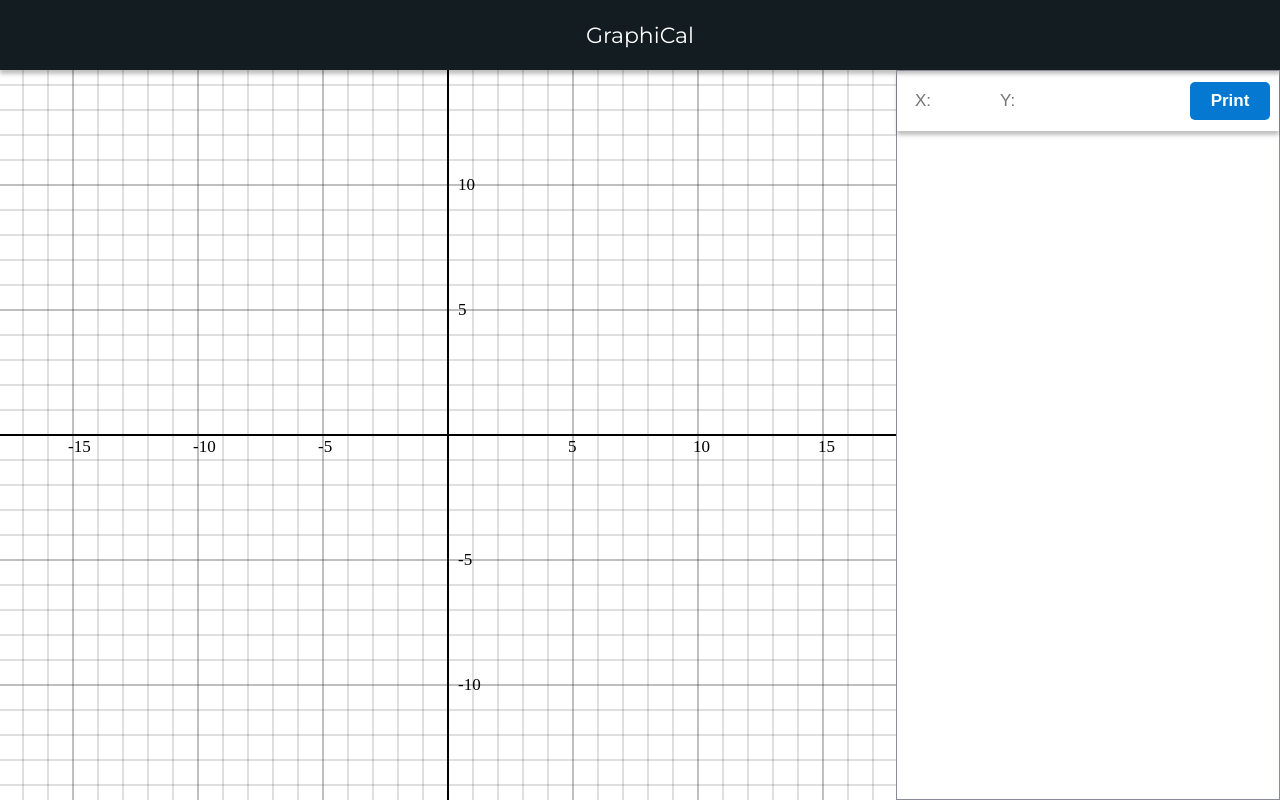
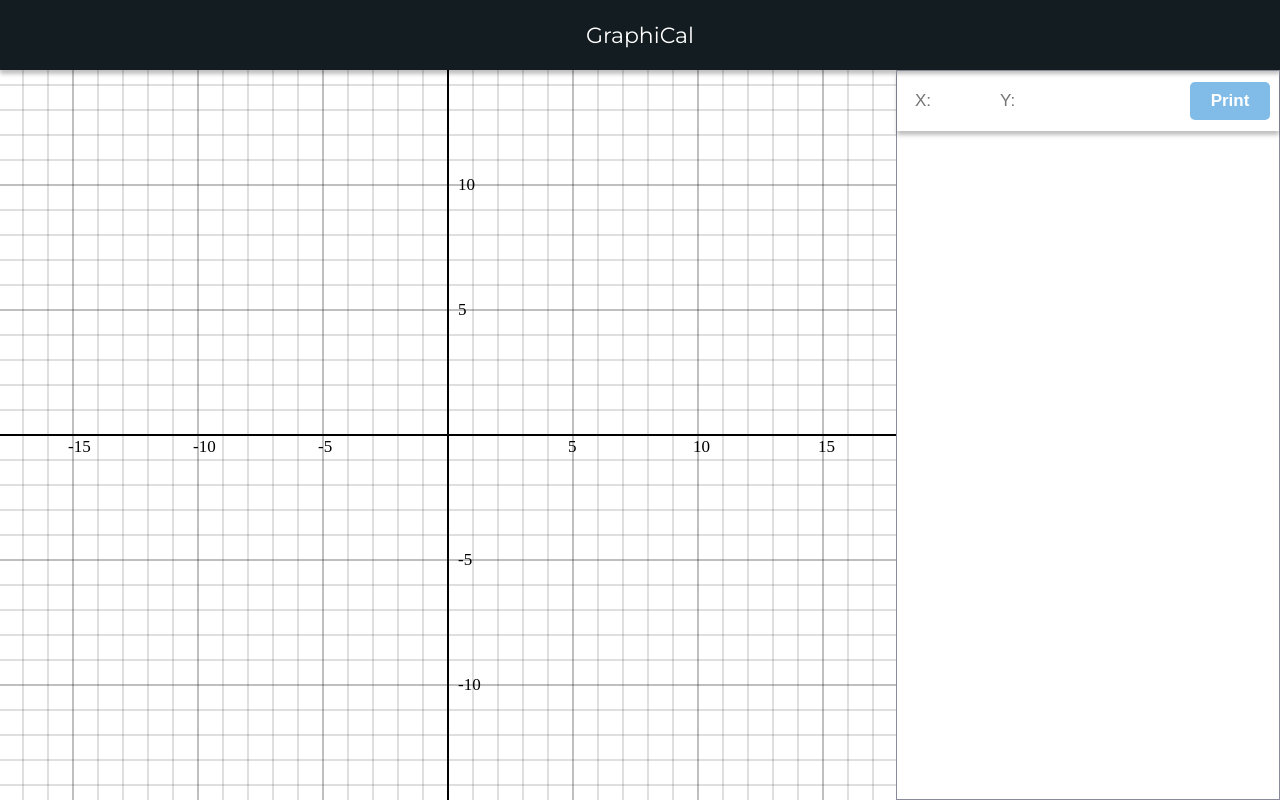
Before and after one commit to IrvingJuarez/GraphiCal, a React app: page / in a window 1280 px wide. Built offline with nearby package versions, Linux system fonts and the light colour scheme.

Commit message:
Comprobations for the button to be pushed done

```diff
--- a/src/components/InputField.jsx
+++ b/src/components/InputField.jsx
@@ -1,10 +1,45 @@
 import React from "react";
+import printDot from "../utils/printDot"
 
 import "../styles/InputField.scss";
 
 class InputField extends React.Component{
     constructor(props){
         super(props)
+        this.state = {
+            abled: false
+        }
+
+        this.handleChange = this.handleChange.bind(this);
+    }
+
+    handleRequest(){
+        printDot()
+    }
+
+    renderBtn(){
+        if(this.state.abled){
+            return(
+                <input type="button" value="Print" onClick={this.handleRequest}/>
+            )
+        }else{
+            return(
+                <input type="button" value="Print" className="disabled"/>
+            )
+        }
+    }
+
+    handleChange(){
+        if(this.xaxis.value && this.yaxis.value){
+            this.setState({
+                abled: true
+            })
+        }
+    }
+
+    componentDidMount(){
+        this.xaxis = document.querySelector("#xAxis")
+        this.yaxis = document.querySelector("#yAxis")
     }
 
     render(){
@@ -14,17 +49,17 @@ class InputField extends React.Component{
                     <form>
                         <section className="input-field_header-inputs">
                             <div>
-                                {/* <label htmlFor="x-axis">X: </label> */}
-                                <input type="text" name="x-axis" id="x-axis" placeholder="X: "/>
+                                <input type="number" name="x-axis" id="xAxis" placeholder="X: " onChange={this.handleChange} />
+                                {/* <input type="text" name="x-axis" id="x-axis" placeholder="X: "/> */}
                             </div>
 
                             <div>
-                                {/* <label htmlFor="y-axis">Y: </label> */}
-                                <input type="text" name="y-axis" id="y-axis" placeholder="Y: "/>
+                                <input type="number" name="y-axis" id="yAxis" placeholder="Y: " onChange={this.handleChange} />
+                                {/* <input type="text" name="y-axis" id="y-axis" placeholder="Y: "/> */}
                             </div>
                         </section>
 
-                        <input type="button" value="Print" />
+                        {this.renderBtn()}
                     </form>
                 </article>
             </section>
--- a/src/styles/InputField.scss
+++ b/src/styles/InputField.scss
@@ -34,7 +34,7 @@
             border: none;
             font-size: 1.7rem;
         }
-        input[type=text]{
+        input[type=text], input[type=number]{
             outline-color: $contrast-color;
             margin-right: 5px;
         }
@@ -43,6 +43,13 @@
             background-color: $contrast-color;
             color: $primary-color;
             font-weight: 600;
+
+            cursor: pointer;
         }
     }
 }
+
+.disabled{
+    opacity: 0.5;
+    pointer-events: none;
+}
--- /dev/null
+++ b/src/utils/printDot.js
@@ -0,0 +1,5 @@
+const printDot = () => {
+    console.log("Hello World from printDot")
+}
+
+export default printDot;
```
